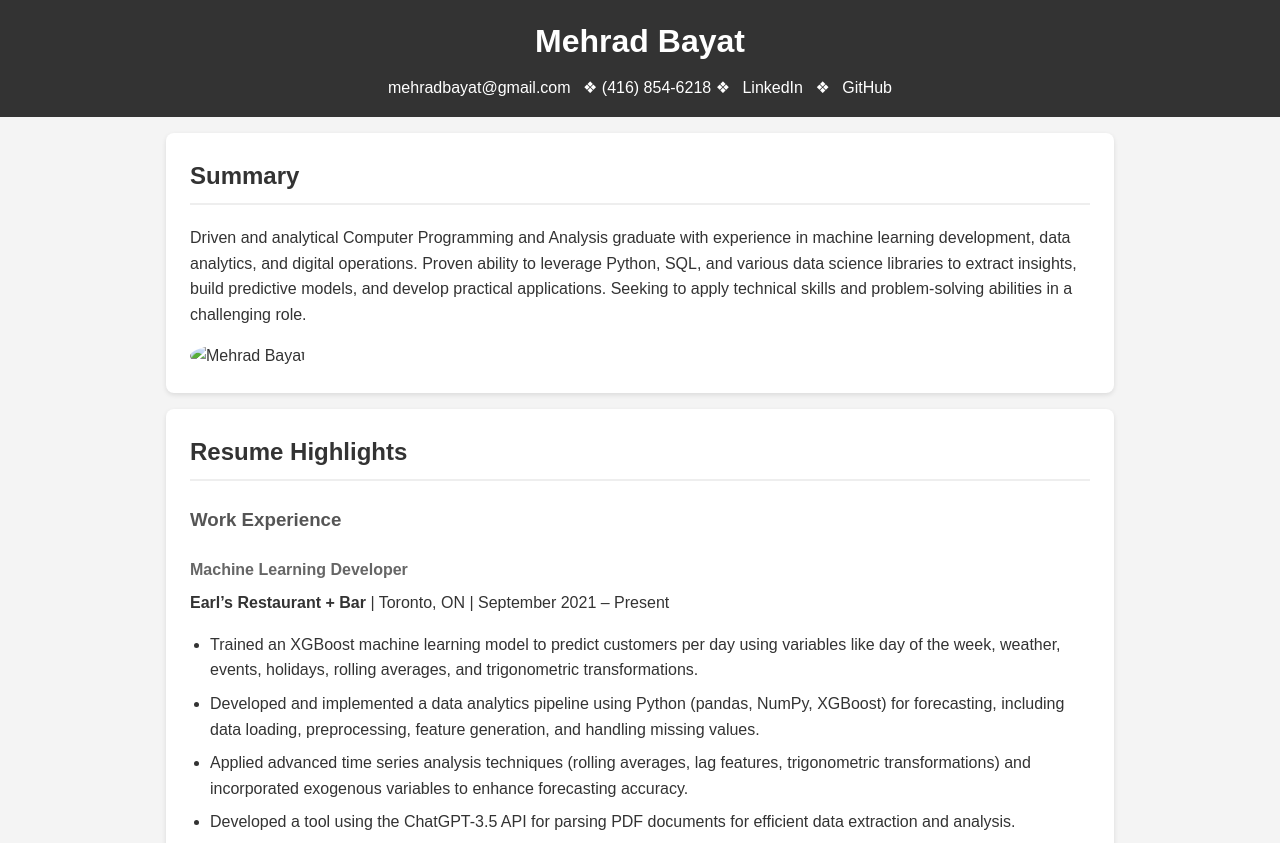
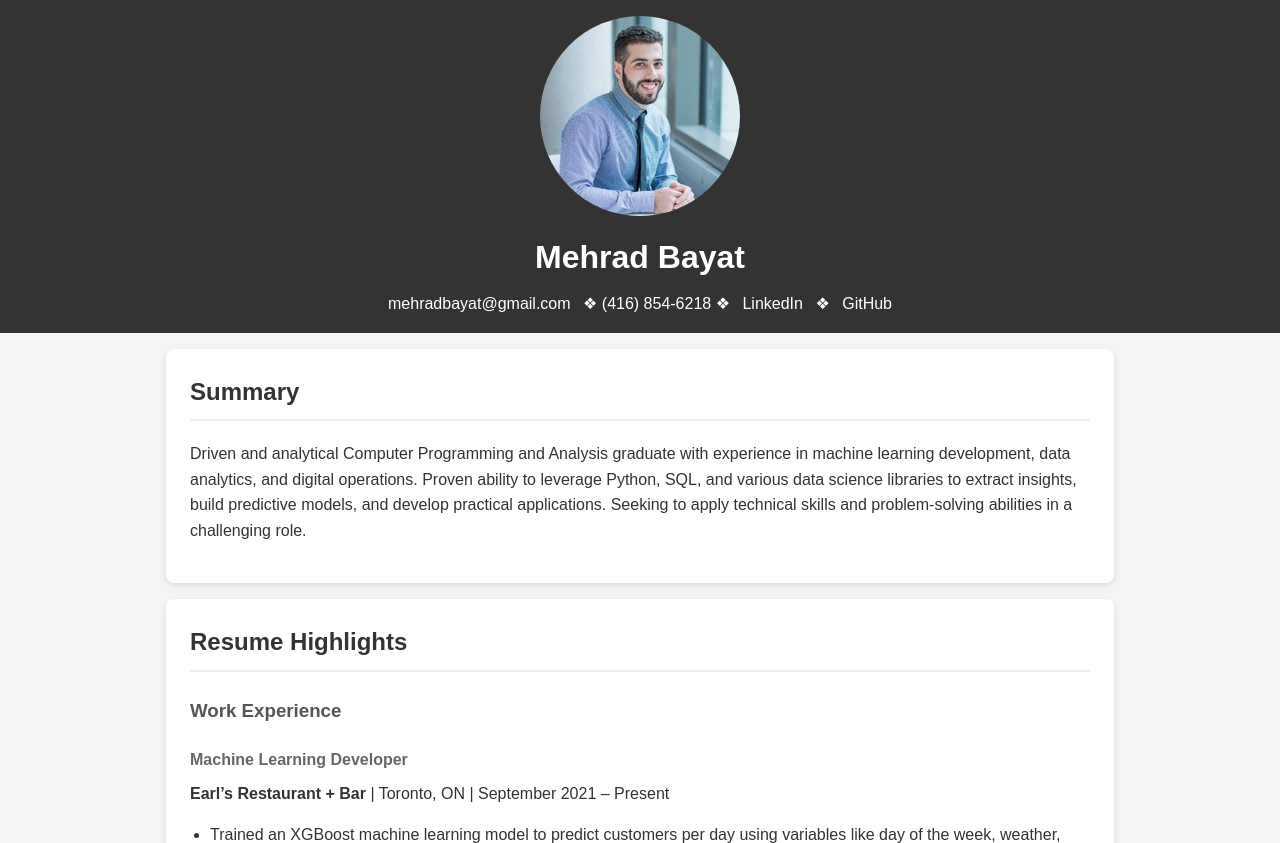
Before and after one commit to mehbayat/online-portfolio, a plain HTML site: page index.html in a window 1280 px wide. Shown: the top 843 px of the page. Drawn offline with Linux system fonts and the light colour scheme.

Commit message:
Refactor: Update profile picture placement and remove documents section

```diff
--- a/index.html
+++ b/index.html
@@ -8,6 +8,7 @@
 </head>
 <body>
     <header>
+        <img id="profile-pic" src="images/1517583873046.jpg" alt="Mehrad Bayat">
         <h1>Mehrad Bayat</h1>
         <p>
             <a href="mailto:mehradbayat@gmail.com">mehradbayat@gmail.com</a> ❖ (416) 854-6218 ❖
@@ -21,7 +22,6 @@
         <p>
             Driven and analytical Computer Programming and Analysis graduate with experience in machine learning development, data analytics, and digital operations. Proven ability to leverage Python, SQL, and various data science libraries to extract insights, build predictive models, and develop practical applications. Seeking to apply technical skills and problem-solving abilities in a challenging role.
         </p>
-        <img src="images/profile.jpg" alt="Mehrad Bayat" style="max-width: 200px; border-radius: 50%;">
     </section>
 
     <section id="resume">
@@ -84,16 +84,6 @@
         </article>
     </section>
 
-    <section id="documents">
-        <h2>Supporting Documents</h2>
-        <p>Links to certificates, diplomas, awards, transcripts, and letters of recommendation can be added here if available.</p>
-        <!-- Example for linking a local file (ensure file is in 'docs' folder)
-        <ul>
-            <li><a href="docs/my_certificate.pdf" target="_blank">My Certificate</a></li>
-        </ul>
-         -->
-    </section>
-
     <footer>
         <p>&copy; 2025 Mehrad Bayat</p>
     </footer>
--- a/style.css
+++ b/style.css
@@ -31,6 +31,15 @@ header a {
 
 header a:hover {
     text-decoration: underline;
+}
+
+#profile-pic {
+    display: block;
+    margin-left: auto;
+    margin-right: auto;
+    margin-bottom: 1rem;
+    max-width: 200px;
+    border-radius: 50%;
 }
 
 section {
```
Also changed, not shown: images/1517583873046.jpg (added).
